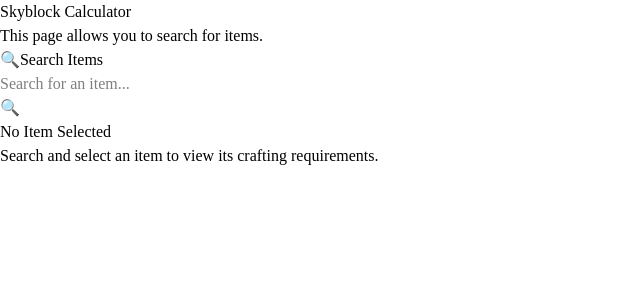
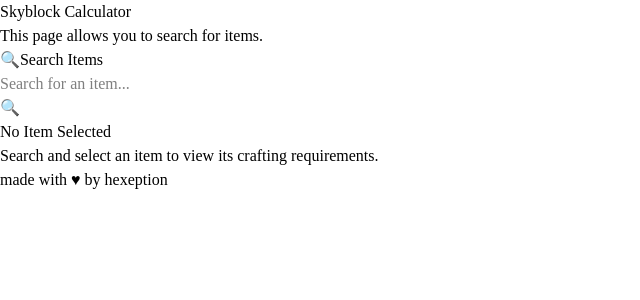
Before and after one commit to Hexeption/sbcalc, a Next.js app in the folder apps/web/: page / in a window 1280 px wide. Shown: the top 300 px of the page, without its empty margins (0-640 px from the left). Built offline with nearby package versions, Linux system fonts and the light colour scheme.

Commit message:
feat: add footer to ItemSearchClient

```diff
--- a/apps/web/components/item-search-client.tsx
+++ b/apps/web/components/item-search-client.tsx
@@ -238,7 +238,7 @@
               </div>
 
               {/* Materials List */}
-              <div className="bg-card/60 backdrop-blur-sm rounded-xl p-6 border border-border flex-1 flex flex-col">
+              <div className="bg-card/60 backdrop-blur-sm rounded-xl p-6 border border-border flex-1 flex flex-col mb-20">
                 <div className="flex items-center gap-3 mb-6">
                   <span className="text-2xl">📋</span>
                   <span className="text-xl font-semibold">
@@ -268,6 +268,16 @@
           )}
         </div>
       </div>
+
+      {/* Footer */}
+      <footer className="border-t border-border bg-card/60 backdrop-blur-sm fixed bottom-0 w-full">
+        <div className="px-4 py-6 text-center">
+          <p className="text-muted-foreground text-sm">
+            made with <span className="text-red-500">♥</span> by{" "}
+            <span className="font-semibold text-foreground">hexeption</span>
+          </p>
+        </div>
+      </footer>
     </div>
   );
 }
```
